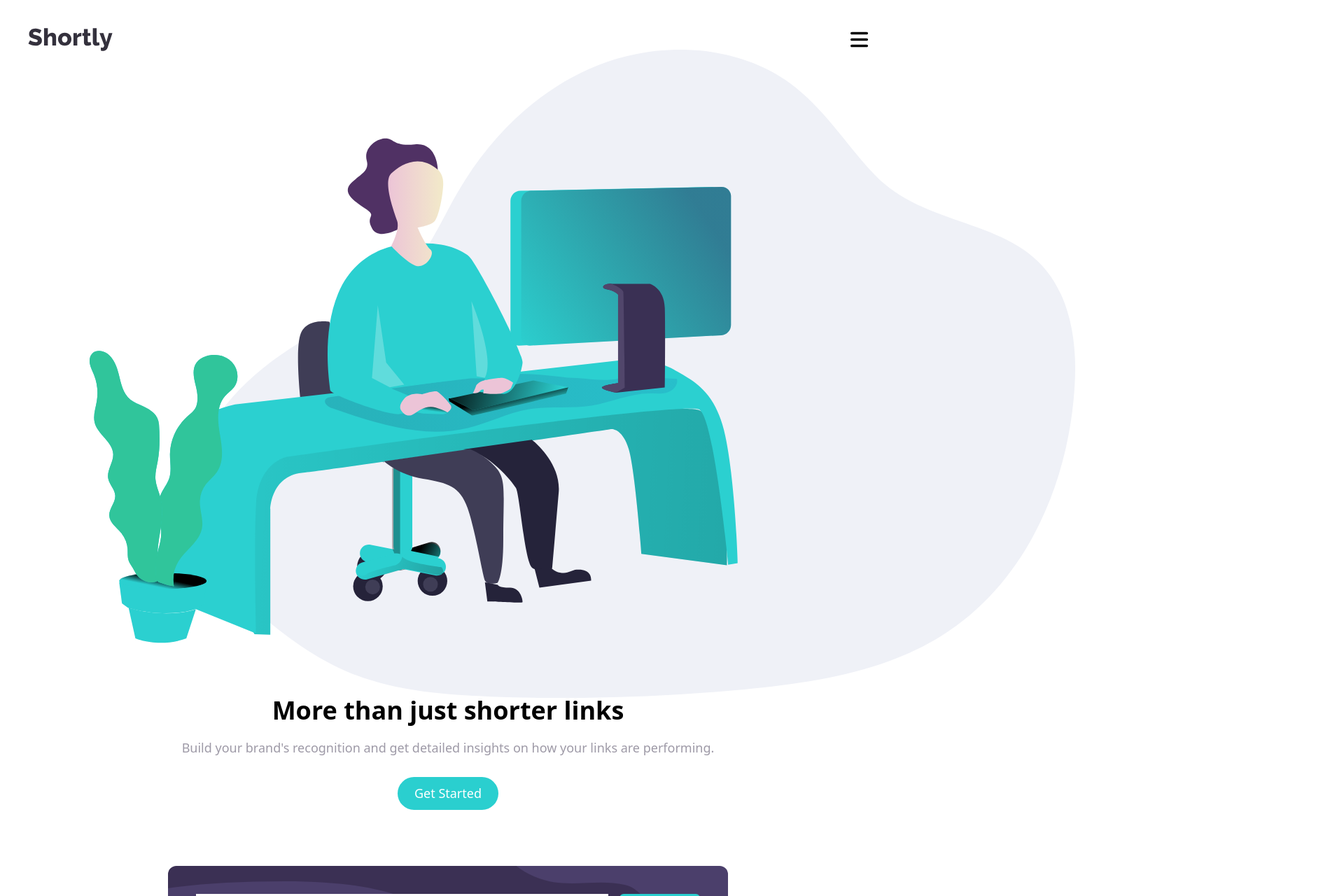
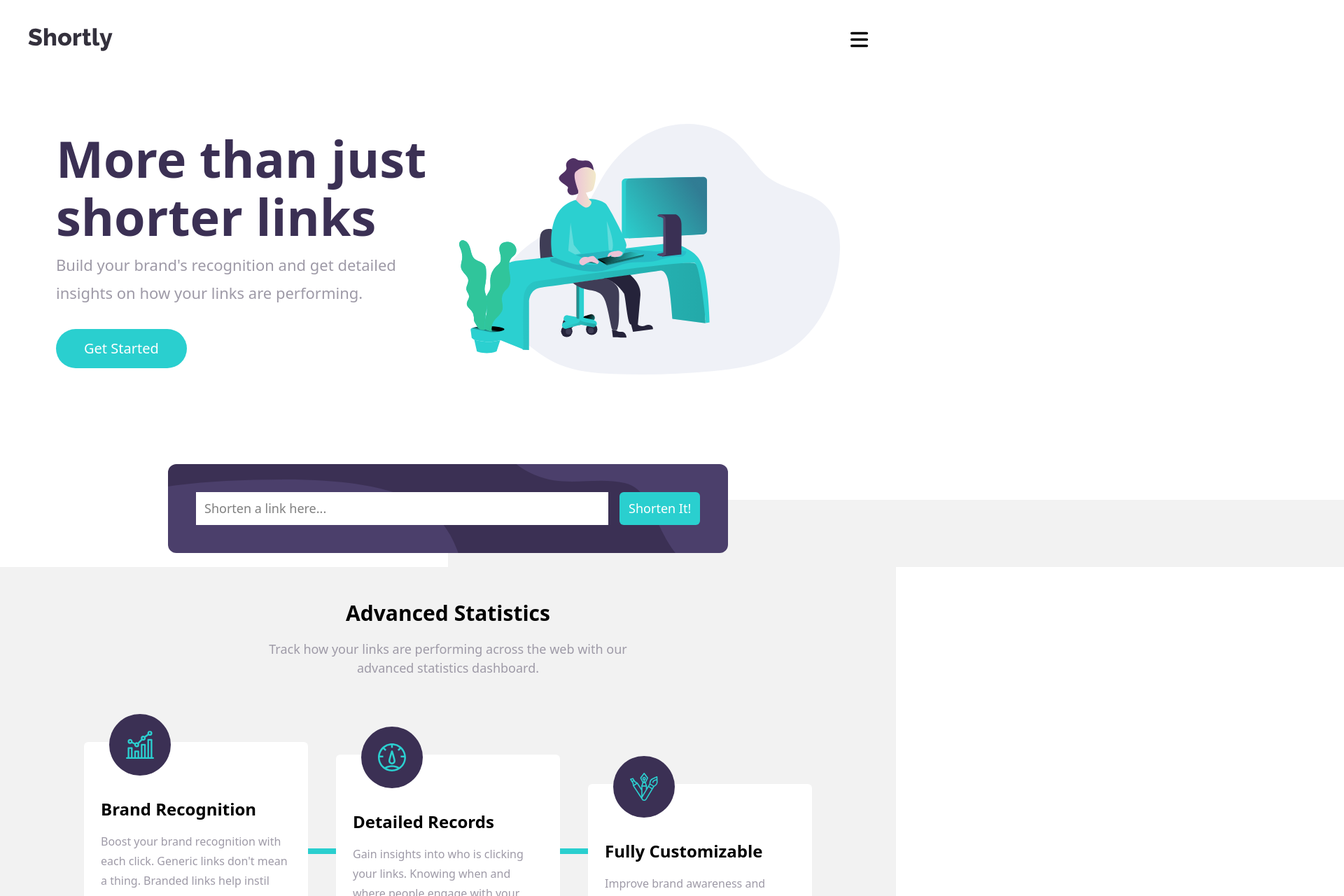
Before and after one commit to TrEv0rRrRr/url-shortener, a React (Vite) app: page / in a window 1280 px wide. Shown: the top 1280 px of the page at 70% size, 1920 px wide, since content can reach past the window. Built offline with nearby package versions, Linux system fonts and the light colour scheme.

Commit message:
feat: refactor Main and Hero components for improved structure and styling

```diff
--- a/src/components/Main-components/Main.tsx
+++ b/src/components/Main-components/Main.tsx
@@ -1,10 +1,20 @@
+import { useState } from "react";
+import getAfterHeight from "../../helpers/getAfterHeight";
 import Features from "./components/sections/Features";
 import Hero from "./components/sections/Hero";
+import UrlForm from "./components/sections/UrlForm.tsx";
 import Button from './components/ui/Button';
 
 const Main = () => {
+  const [urlCount, setUrlCount] = useState(0);
+
   return <main className="flex flex-col relative text-center">
     <Hero />
+    <section className={`relative after:absolute after:content-[''] after:w-full after:bg-text-muted/20 after:bottom-0 after:z-0 ${getAfterHeight(urlCount)}`}>
+      <div className="relative z-10">
+        <UrlForm onUrlCountChange={setUrlCount} />
+      </div>
+    </section>
     <Features />
     <section
       className="flex flex-col gap-5 px-5 py-20 bg-brand-dark boost-section xl:py-10"
--- a/src/components/Main-components/components/sections/Hero.tsx
+++ b/src/components/Main-components/components/sections/Hero.tsx
@@ -1,29 +1,26 @@
-import { useState } from "react"
 import Illustration from "../../../../assets/illustration-working.svg"
-import getAfterHeight from "../../../../helpers/getAfterHeight"
 import Button from "../ui/Button"
-import UrlForm from "./UrlForm"
 
 const Hero = () => {
-  const [urlCount, setUrlCount] = useState(0);
+  return (
+    <section className={`flex flex-col relative overflow-hidden xl:flex-row-reverse xl:gap-8 xl:items-center xl:pb-32 xl:pt-16 xl:px-20`}>
 
-  return (
-    <section className={`flex flex-col gap-10 relative after:absolute after:content-[''] after:w-full after:bg-text-muted/20 after:bottom-0 after:z-0 ${getAfterHeight(urlCount)}`}>
+      <div className="relative w-full overflow-hidden xl:flex-1 xl:overflow-visible xl:max-w-[50%]">
+        <img className="w-[130%] -ml-[15%] object-contain xl:w-[135%] xl:ml-0"
+          src={Illustration} alt="" aria-hidden />
+      </div>
 
-      <img className="object-contain w-[120%] ml-[15%] scale-110"
-        src={Illustration} alt="" aria-hidden />
-      <div className="flex flex-col items-center gap-20">
-        <article className="flex flex-col items-center justify-center text-center gap-7">
-          <div className="flex flex-col items-center justify-center text-center gap-5">
-            <h1 className="font-bold text-4xl">More than just shorter links</h1>
-            <p className="px-9 text-text-secondary">
+      <div className="flex flex-col gap-8 px-6 pb-20 xl:flex-1 xl:gap-12 xl:max-w-[50%] xl:px-0 xl:pb-0">
+        <article className="flex flex-col items-center justify-center text-center gap-4 xl:items-start xl:text-left xl:gap-6">
+          <div className="flex flex-col items-center justify-center text-center gap-4 xl:text-start xl:items-start xl:gap-1">
+            <h1 className="font-bold text-[2.65rem] text-brand-dark leading-[1.15] xl:text-[4.5rem] xl:leading-[1.15]">More than just shorter links</h1>
+            <p className="text-text-secondary text-[1.05rem] leading-[1.7] xl:text-[1.375rem] xl:leading-[1.8] xl:mt-1">
               Build your brand's recognition and get detailed insights on how your links are performing.
             </p>
           </div>
 
-          <Button text="Get Started" />
+          <Button text="Get Started" className="mt-2 xl:px-10 xl:py-3.5 xl:text-xl xl:rounded-full xl:self-start" />
         </article>
-        <UrlForm onUrlCountChange={setUrlCount} />
       </div>
 
     </section>
```
